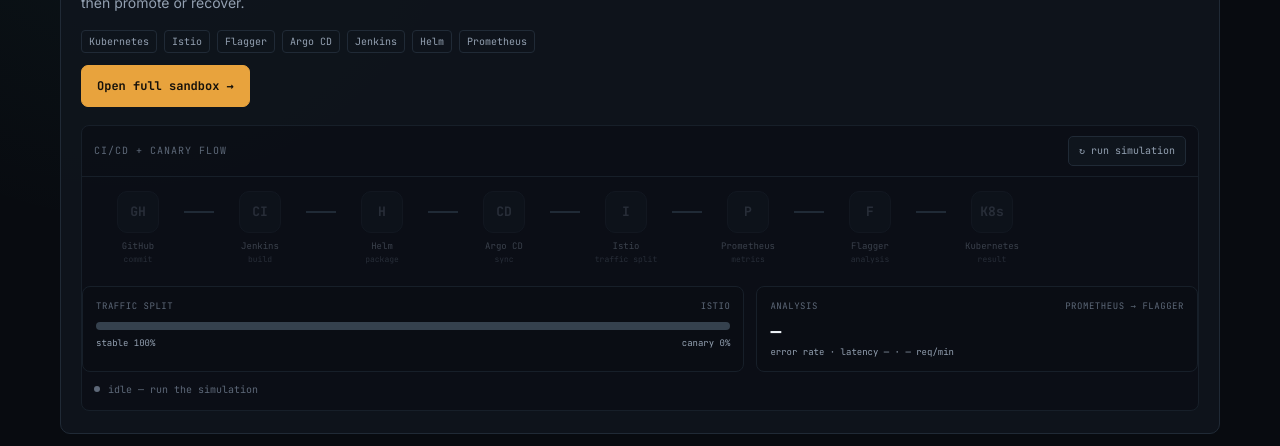
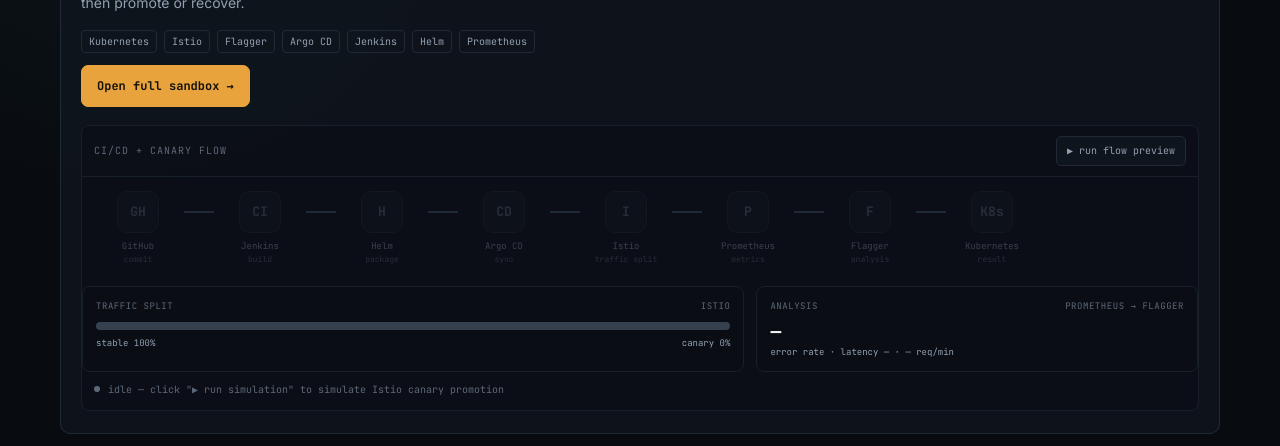
Before and after one commit to neehar2601/Resume, a React (Vite) app: page / in a window 1280 px wide. Shown: the part 1000-1446 px from the top of the page. Built offline with nearby package versions, Linux system fonts and the light colour scheme.

Commit message:
feat(portfolio): enable interactive flow preview simulation with telemetry for all projects on main page

```diff
--- a/src/components/Pipeline.tsx
+++ b/src/components/Pipeline.tsx
@@ -7,77 +7,229 @@
   project: Project
 }
 
+type ProjectSimConfig = {
+  idleMessage: string
+  successMessage: string
+  stageDescriptions: string[]
+  metrics?: {
+    head1: string
+    tag1: string
+    val1: string
+    sub1: string
+    head2: string
+    tag2: string
+    val2: string
+    sub2: string
+  }
+}
+
+const projectConfigs: Record<string, ProjectSimConfig> = {
+  progressive: {
+    idleMessage: 'idle — click "▶ run simulation" to simulate Istio canary promotion',
+    successMessage: 'promotion complete — 100% traffic shifted to stable deployment',
+    stageDescriptions: [
+      '1/8 · Git commit pushed to production branch',
+      '2/8 · Jenkins CI builds and packages Helm chart release',
+      '3/8 · Helm packages application manifest',
+      '4/8 · Argo CD syncs desired Kubernetes state',
+      '5/8 · Istio initiates canary traffic routing (10% canary)',
+      '6/8 · Prometheus collects latency & error rate metrics',
+      '7/8 · Flagger analyzes metrics against health criteria',
+      '8/8 · Kubernetes deployment promoted: 100% traffic live',
+    ],
+  },
+  cafe: {
+    idleMessage: 'idle — click "▶ run flow preview" to simulate AWS request routing & serverless flow',
+    successMessage: 'healthy 200 OK — high-availability multi-AZ cafe architecture operational',
+    stageDescriptions: [
+      '1/9 · Users initiate HTTPS requests to cafe web portal',
+      '2/9 · Application Load Balancer terminates TLS & balances across AZs',
+      '3/9 · Auto Scaling EC2 instances serve dynamic PHP/web requests',
+      '4/9 · Multi-AZ MySQL RDS processes order and menu queries',
+      '5/9 · Daily reporting trigger: Lambda 1 extracts transaction data',
+      '6/9 · Lambda 2 formats daily summary and prepares SNS alert',
+      '7/9 · Amazon SNS delivers operational notifications to subscribers',
+      '8/9 · CloudWatch logs system metrics, alarms, and response latency',
+      '9/9 · CloudFormation verifies template syntax for repeatable infra',
+    ],
+    metrics: {
+      head1: 'ALB & Web Tier',
+      tag1: 'AWS us-east-1',
+      val1: '2/2 healthy',
+      sub1: 'Auto Scaling · multi-AZ · TLSv1.3',
+      head2: 'Database & Reporting',
+      tag2: 'RDS + Lambda + SNS',
+      val2: '12ms latency',
+      sub2: 'Multi-AZ MySQL · automated daily report',
+    },
+  },
+  collegefest: {
+    idleMessage: 'idle — click "▶ run flow preview" to simulate build, push & EC2 compose deployment',
+    successMessage: 'deployment verified — container online with TLS certificate at msisfelicity.in',
+    stageDescriptions: [
+      '1/7 · Source commit pushed to private GitHub repository',
+      '2/7 · Jenkins CI triggered: automated unit test execution',
+      '3/7 · Docker packages container image (python:3.9-slim)',
+      '4/7 · Immutable build-number-tagged image pushed to Docker Hub',
+      '5/7 · Jenkins updates docker-compose.yml on free-tier EC2 instance',
+      '6/7 · Automated curl health verification checks HTTP 200 response',
+      '7/7 · Service live! Nginx reverse proxy serves HTTPS with host-mounted certs',
+    ],
+    metrics: {
+      head1: 'Container Build',
+      tag1: 'Docker Hub',
+      val1: 'neehar/felicity:v24',
+      sub1: 'python:3.9-slim · build number tagged',
+      head2: 'Host Runtime',
+      tag2: 'AWS EC2 Free Tier',
+      val2: 'active (running)',
+      sub2: 'Docker Compose · read-only TLS mount',
+    },
+  },
+  'image-gallery': {
+    idleMessage: 'idle — click "▶ run flow preview" to simulate serverless listing & CloudFront delivery',
+    successMessage: 'architecture verified — OAC-protected private S3 with serverless API dynamic discovery',
+    stageDescriptions: [
+      '1/6 · Browser requests gallery frontend from S3 static website hosting',
+      '2/6 · Python script scans bucket & pre-generates gallery-index.json metadata',
+      '3/6 · Serverless AWS Lambda handles dynamic listing via ListObjectsV2',
+      '4/6 · Amazon API Gateway exposes RESTful HTTPS endpoint (/images)',
+      '5/6 · CloudFront global CDN caches assets at edge locations',
+      '6/6 · Origin Access Control (OAC) restricts direct S3 access to CloudFront only',
+    ],
+    metrics: {
+      head1: 'Edge Delivery',
+      tag1: 'CloudFront CDN',
+      val1: 'Cache HIT (edge)',
+      sub1: 'Global distribution · Origin Access Control',
+      head2: 'Serverless Discovery',
+      tag2: 'API Gateway + Lambda',
+      val2: '200 OK (5 objects)',
+      sub2: 'Dynamic S3 ListObjectsV2 execution',
+    },
+  },
+  'cicd-pipeline': {
+    idleMessage: 'idle — click "▶ run flow preview" to simulate GitHub Actions & Playwright gating',
+    successMessage: 'pipeline passed — automated Playwright gating promoted release to production',
+    stageDescriptions: [
+      '1/5 · Developer pushes commit to development branch',
+      '2/5 · GitHub Actions syncs static build artifacts to S3 test bucket',
+      '3/5 · Playwright headless browser runs automated end-to-end regression tests',
+      '4/5 · Tests passed 100%: syncing release to S3 production bucket',
+      '5/5 · CloudFront cache invalidation created (/*) — production site live',
+    ],
+    metrics: {
+      head1: 'Test Verification',
+      tag1: 'Playwright E2E',
+      val1: '12/12 passed (100%)',
+      sub1: 'Staging S3 URL · zero regressions',
+      head2: 'Production Release',
+      tag2: 'AWS S3 + CloudFront',
+      val2: 'devopslearnercorner.org',
+      sub2: 'S3 sync completed · edge cache invalidated',
+    },
+  },
+}
+
 export function Pipeline({ project }: Props) {
   const isProgressive = project.id === 'progressive'
+  const config = projectConfigs[project.id] || projectConfigs.progressive
+
   const [state, setState] = useState<PipelineState>('idle')
   const [stageIndex, setStageIndex] = useState(-1)
   const [snapshot, setSnapshot] = useState<SimulationSnapshot | null>(null)
   const [runId, setRunId] = useState(0)
 
+  // Progressive delivery specific snapshots
   const snapshots = useMemo(() => {
     if (!isProgressive) return []
     return runId % 3 === 2 ? failureSnapshots : successSnapshots
   }, [isProgressive, runId])
 
   useEffect(() => {
-    if (!runId || !isProgressive) return
+    if (!runId) return
     setState('running')
     setStageIndex(-1)
     setSnapshot(null)
 
     let cancelled = false
     const timers: number[] = []
+
+    if (isProgressive) {
       snapshots.forEach((item, index) => {
-      timers.push(window.setTimeout(() => {
+        timers.push(
+          window.setTimeout(() => {
             if (cancelled) return
             setStageIndex(item.stageIndex)
             setSnapshot(item)
-      }, 480 * (index + 1)))
+          }, 550 * (index + 1))
+        )
       })
 
       const finalTimer = window.setTimeout(() => {
         if (cancelled) return
         const failed = snapshots[snapshots.length - 1].errorRate > 1
         setState(failed ? 'failure' : 'success')
-    }, 480 * (snapshots.length + 1))
+      }, 550 * (snapshots.length + 1))
       timers.push(finalTimer)
+    } else {
+      // Flow preview for all other projects
+      const totalStages = project.stages.length
+      project.stages.forEach((_, index) => {
+        timers.push(
+          window.setTimeout(() => {
+            if (cancelled) return
+            setStageIndex(index)
+          }, 650 * (index + 1))
+        )
+      })
+
+      const finalTimer = window.setTimeout(() => {
+        if (cancelled) return
+        setState('success')
+      }, 650 * (totalStages + 1))
+      timers.push(finalTimer)
+    }
 
     return () => {
       cancelled = true
       timers.forEach(window.clearTimeout)
     }
-  }, [runId, snapshots, isProgressive])
+  }, [runId, snapshots, isProgressive, project.stages])
 
   const run = () => setRunId((value) => value + 1)
 
   const stageClass = (index: number) => {
-    if (state === 'failure' && project.id === 'progressive' && index === stageIndex) return 'stage is-fail'
+    if (state === 'failure' && isProgressive && index === stageIndex) return 'stage is-fail'
     if (index === stageIndex) return 'stage is-active'
     if (index < stageIndex) return 'stage is-done'
     return 'stage'
   }
 
+  const currentDescription = stageIndex >= 0 && config.stageDescriptions[stageIndex]
+    ? config.stageDescriptions[stageIndex]
+    : null
+
   const statusText = state === 'idle'
-    ? 'idle — run the simulation'
+    ? config.idleMessage
     : state === 'running'
-      ? `running — ${stageIndex + 1}/${project.stages.length} stages`
+      ? (currentDescription ? `running — ${currentDescription}` : `running — stage ${stageIndex + 1}/${project.stages.length}`)
       : state === 'failure'
         ? 'rollback complete — stable revision restored'
-        : 'promotion complete — 100% traffic shifted'
-
-  const projectSnapshots = isProgressive ? snapshot : null
+        : config.successMessage
 
   return (
     <div className="pipeline-panel">
       <div className="pipeline-toolbar">
-        <span className="pipeline-label">{isProgressive ? 'CI/CD + canary flow' : 'delivery flow preview'}</span>
+        <span className="pipeline-label">
+          {isProgressive ? 'CI/CD + canary flow' : `${project.title.split(' ')[0]} delivery flow preview`}
+        </span>
         <button
           className={`pipeline-run ${state}`}
           type="button"
-          onClick={isProgressive ? run : undefined}
-          disabled={!isProgressive}
+          onClick={run}
         >
-          {isProgressive ? '↻ run simulation' : 'phase 2 sandbox'}
+          {state === 'idle' ? '▶ run flow preview' : state === 'running' ? '⏳ executing flow...' : '↻ re-run preview'}
         </button>
       </div>
 
@@ -98,20 +250,41 @@
         </div>
       </div>
 
+      {/* Progressive delivery canary telemetry */}
       {isProgressive && (
         <div className="canary-grid">
           <div className="metric-card">
             <div className="metric-head"><span>traffic split</span><span>Istio</span></div>
             <div className="traffic-bar">
-              <div className="traffic-stable" style={{ width: `${100 - (projectSnapshots?.traffic ?? 0)}%` }} />
-              <div className="traffic-canary" style={{ width: `${projectSnapshots?.traffic ?? 0}%` }} />
+              <div className="traffic-stable" style={{ width: `${100 - (snapshot?.traffic ?? 0)}%` }} />
+              <div className="traffic-canary" style={{ width: `${snapshot?.traffic ?? 0}%` }} />
             </div>
-            <div className="traffic-legend"><span>stable {100 - (projectSnapshots?.traffic ?? 0)}%</span><span>canary {projectSnapshots?.traffic ?? 0}%</span></div>
+            <div className="traffic-legend"><span>stable {100 - (snapshot?.traffic ?? 0)}%</span><span>canary {snapshot?.traffic ?? 0}%</span></div>
           </div>
           <div className="metric-card">
             <div className="metric-head"><span>analysis</span><span>Prometheus → Flagger</span></div>
-            <div className="metric-value">{projectSnapshots ? `${projectSnapshots.errorRate.toFixed(1)}%` : '—'}</div>
-            <div className="metric-sub">error rate · latency {projectSnapshots ? `${projectSnapshots.latency}ms` : '—'} · {projectSnapshots?.requests ?? '—'} req/min</div>
+            <div className="metric-value">{snapshot ? `${snapshot.errorRate.toFixed(1)}%` : '—'}</div>
+            <div className="metric-sub">error rate · latency {snapshot ? `${snapshot.latency}ms` : '—'} · {snapshot?.requests ?? '—'} req/min</div>
+          </div>
+        </div>
+      )}
+
+      {/* Architecture-specific telemetry for all other projects */}
+      {!isProgressive && config.metrics && (
+        <div className="canary-grid">
+          <div className="metric-card">
+            <div className="metric-head"><span>{config.metrics.head1}</span><span>{config.metrics.tag1}</span></div>
+            <div className="metric-value" style={{ color: state === 'success' ? 'var(--teal)' : 'var(--text)' }}>
+              {state === 'idle' ? '—' : config.metrics.val1}
+            </div>
+            <div className="metric-sub">{config.metrics.sub1}</div>
+          </div>
+          <div className="metric-card">
+            <div className="metric-head"><span>{config.metrics.head2}</span><span>{config.metrics.tag2}</span></div>
+            <div className="metric-value" style={{ color: state === 'success' ? 'var(--teal)' : 'var(--text)' }}>
+              {state === 'idle' ? '—' : config.metrics.val2}
+            </div>
+            <div className="metric-sub">{config.metrics.sub2}</div>
           </div>
         </div>
       )}
```
Lines whose indentation alone changed are shown as unchanged.
